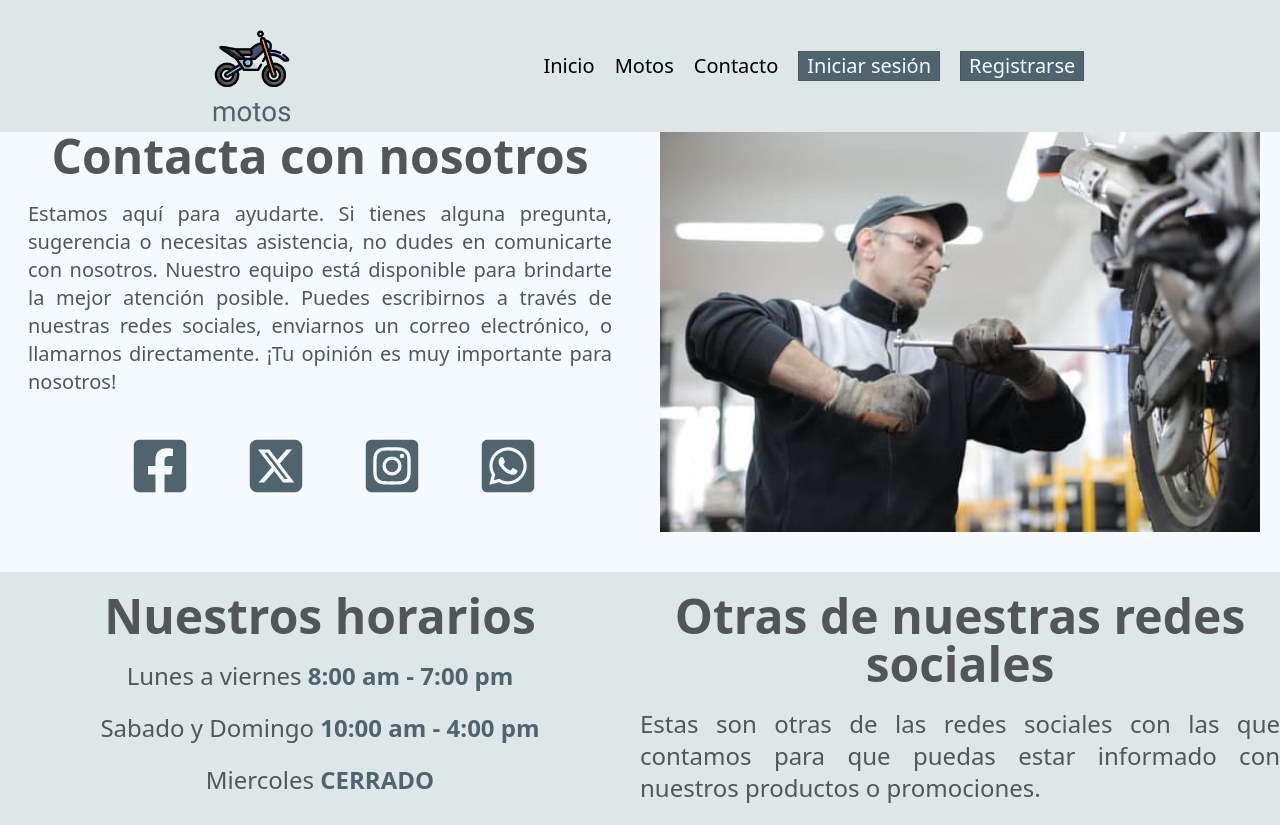
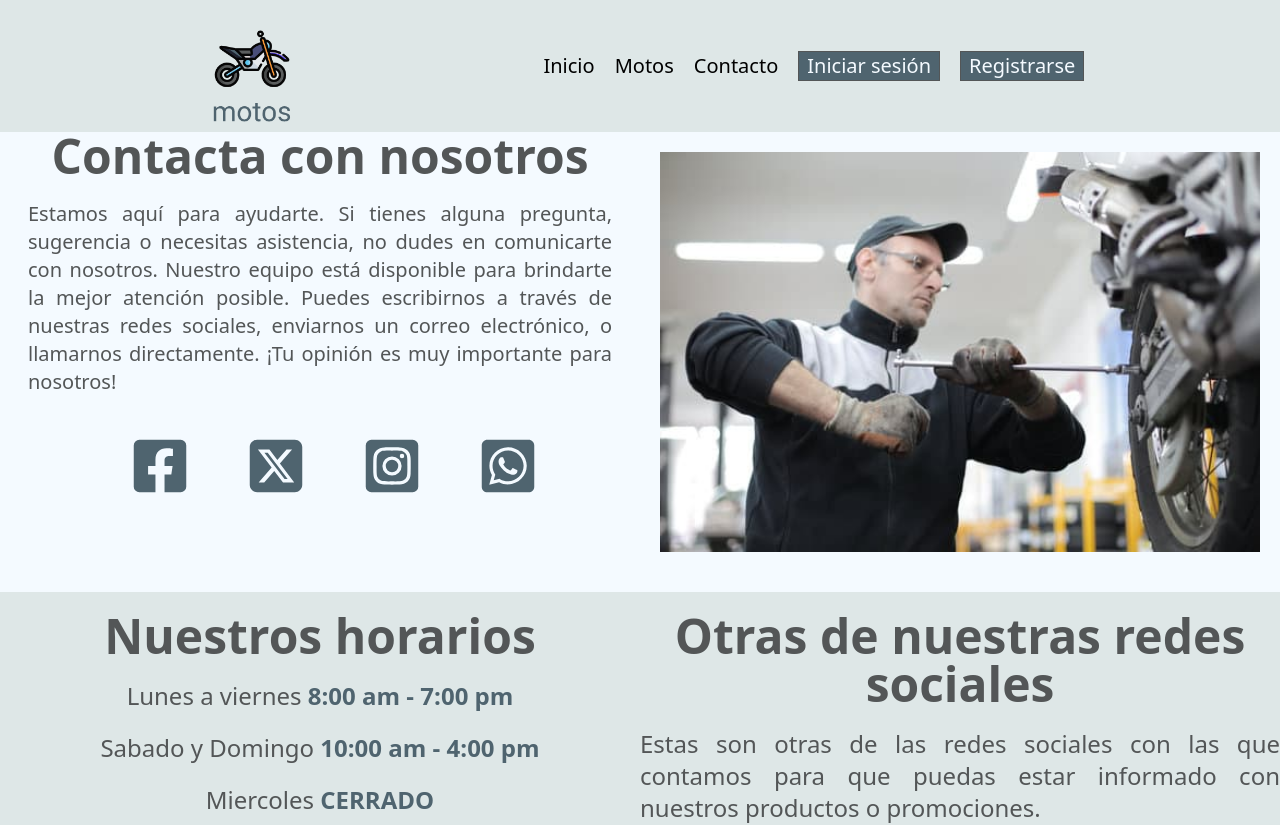
Before and after one commit to BryanVas24/paginaMotos, a Next.js app: page /contacto in a window 1280 px wide. Shown: the top 825 px of the page. Built offline with nearby package versions, Linux system fonts and the light colour scheme.

Commit message:
dandole un mt-5 a una imagen

```diff
--- a/app/contacto/page.tsx
+++ b/app/contacto/page.tsx
@@ -62,6 +62,7 @@ export default function ContactoPage() {
             alt="Imagen de mecánico de motos"
             src={"/contactImage1.jpg"}
             width={600}
+            className="mt-5"
             height={600}
           />
         </div>
```
